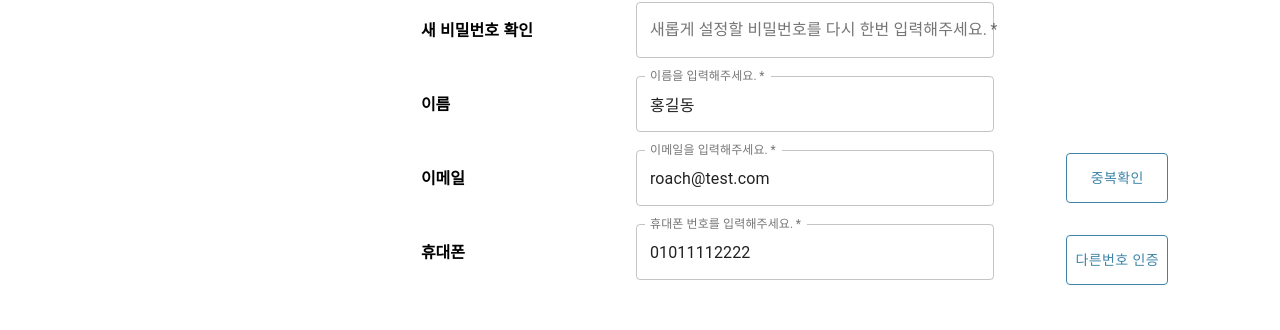
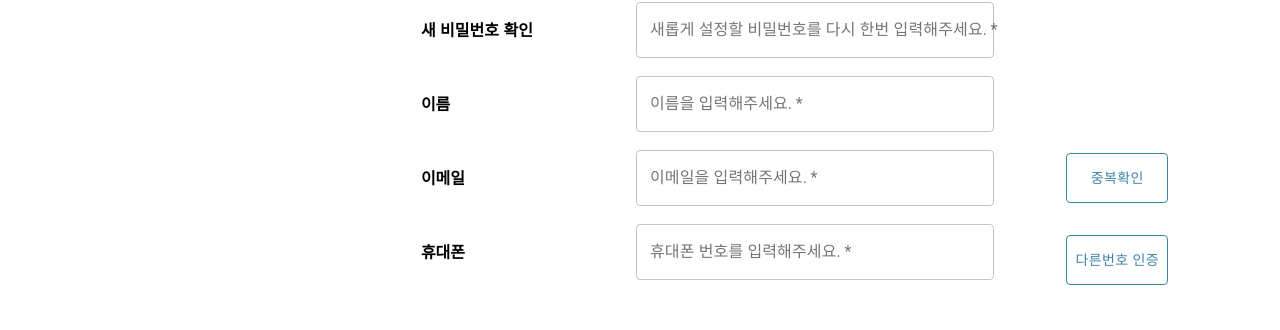
Before and after one commit to Team-IT-DA/Frontend, a React (Create React App) app in the folder itda-front/: page /myPage/myInfoEdit in a window 1280 px wide. Shown: the part 421-751 px from the top of the page. Built offline with nearby package versions, Linux system fonts and the light colour scheme; no server answers; sample sign-in values are in the browser's storage; a web font is replaced by a local one.

Commit message:
fix: userInfo API 적용

```diff
--- a/itda-front/src/components/MyPage/MyPageInfo/MyInfoEditForm.tsx
+++ b/itda-front/src/components/MyPage/MyPageInfo/MyInfoEditForm.tsx
@@ -1,9 +1,9 @@
 import S from "../MyPageStyles";
-import React, { useState } from "react";
+import React, { useState, useEffect } from "react";
 import { useRecoilState } from "recoil";
-import { useMutation } from "react-query";
+import { useMutation, useQuery } from "react-query";
 import myPageAPI from "util/API/myPageAPI";
-import { IUserInputData } from "types/MyInfoTypes";
+import { IUserInfo ,IUserInputData } from "types/MyInfoTypes";
 import ColorButton from "components/common/Atoms/ColorButton";
 import theme from "styles/theme";
 
@@ -18,25 +18,51 @@ const MyInfoEditForm = () => {
   });
   // !--------api로 받아오는 initial 사용자 정보 - 임시 mock 데이터. 실제 api가져오는 로직으로 바꿔야함.
   const [userInfo, setUserInfo] = useState<Pick<IUserInputData, 'name' | 'telephone' | 'email' | 'password'>>({
-    name: "홍길동",
-    telephone: "01011112222",
-    email: "roach@test.com",
-    password: "test",
+    name: "",
+    telephone: "",
+    email: "",
+    password: "",
   });
 
   // ! 사용자로부터 입력받는 input 데이터 (input들의 상태를 관리)
   const [userInputData, setUserInputData] = useState<IUserInputData>({
-    name: userInfo.name,
-    telephone: userInfo.telephone,
-    email: userInfo.email,
+    name: userInfo?.name,
+    telephone: userInfo?.telephone,
+    email: userInfo?.email,
     password: "",
     newPassword: "",
     newPasswordConfirm: "",
   });
 
-  const myInfoEditMutation = useMutation(async () => {
-    myPageAPI.user.checkUserInfo();
+  // useEffect(() => {
+  //   setUserInfo({
+  //     ...userInfo,
+
+  //   })
+  // }, [userInfo])
+
+  const mutation = useMutation(async () => {
+    // myPageAPI.user.checkUserInfo();
   });
+
+    // todo: 사용자의 정보를 먼저 가져와서 input에 보여줘야 함. 서버 작동하면 살릴 것.
+  // useEffect(() => {
+  //   const userInfo = myPageAPI.user.checkUserInfo();
+
+  //   console.log(userInfo);
+  //   // setUserInfo(myPageAPI.user.checkUserInfo().data as any);
+  // }, []);
+  const { data } = useQuery('userData', myPageAPI.user.checkUserInfo,
+  {
+    onSuccess: data => {
+      const userInfo: IUserInfo = data?.data;
+      console.log(userInfo);
+      setUserInfo(userInfo as IUserInfo);
+    }
+  })
+
+  // console.log(data);
+
 
   const validateInputdata = (inputName: string, inputValue: string) => {
     const errors = myInfoError;
@@ -114,10 +140,6 @@ const MyInfoEditForm = () => {
     // myPageAPI.user.updateUserInfo<IUserInfo>(userInfo);
   };
 
-  // todo: 사용자의 정보를 먼저 가져와서 input에 보여줘야 함. 서버 작동하면 살릴 것.
-  // useEffect(() => {
-  //   setUserInfo(mutation.data as any);
-  // }, []);
 
   return (
     <>
@@ -178,7 +200,7 @@ const MyInfoEditForm = () => {
               required
               name="name"
               label="이름을 입력해주세요."
-              value={userInputData.name && userInputData.name}
+              value={userInputData.name ? userInputData.name : userInfo.name}
               variant="outlined"
               onChange={handleMyInfoFormChange}
               error={myInfoError.name !== ""}
@@ -191,7 +213,7 @@ const MyInfoEditForm = () => {
               required
               name="email"
               label="이메일을 입력해주세요."
-              value={userInputData.email && userInputData.email}
+              value={userInputData.email ? userInputData.email : userInfo.email}
               variant="outlined"
               onChange={handleMyInfoFormChange}
               error={myInfoError.email !== ""}
@@ -206,7 +228,7 @@ const MyInfoEditForm = () => {
               required
               name="telephone"
               label="휴대폰 번호를 입력해주세요."
-              value={userInputData.telephone && userInputData.telephone}
+              value={userInputData.telephone ? userInputData.telephone : userInfo.telephone}
               variant="outlined"
               onChange={handleMyInfoFormChange}
               error={myInfoError.telephone !== ""}
```
Also changed, not shown: itda-front/src/types/MyInfoTypes.ts (+7 -0 lines).
